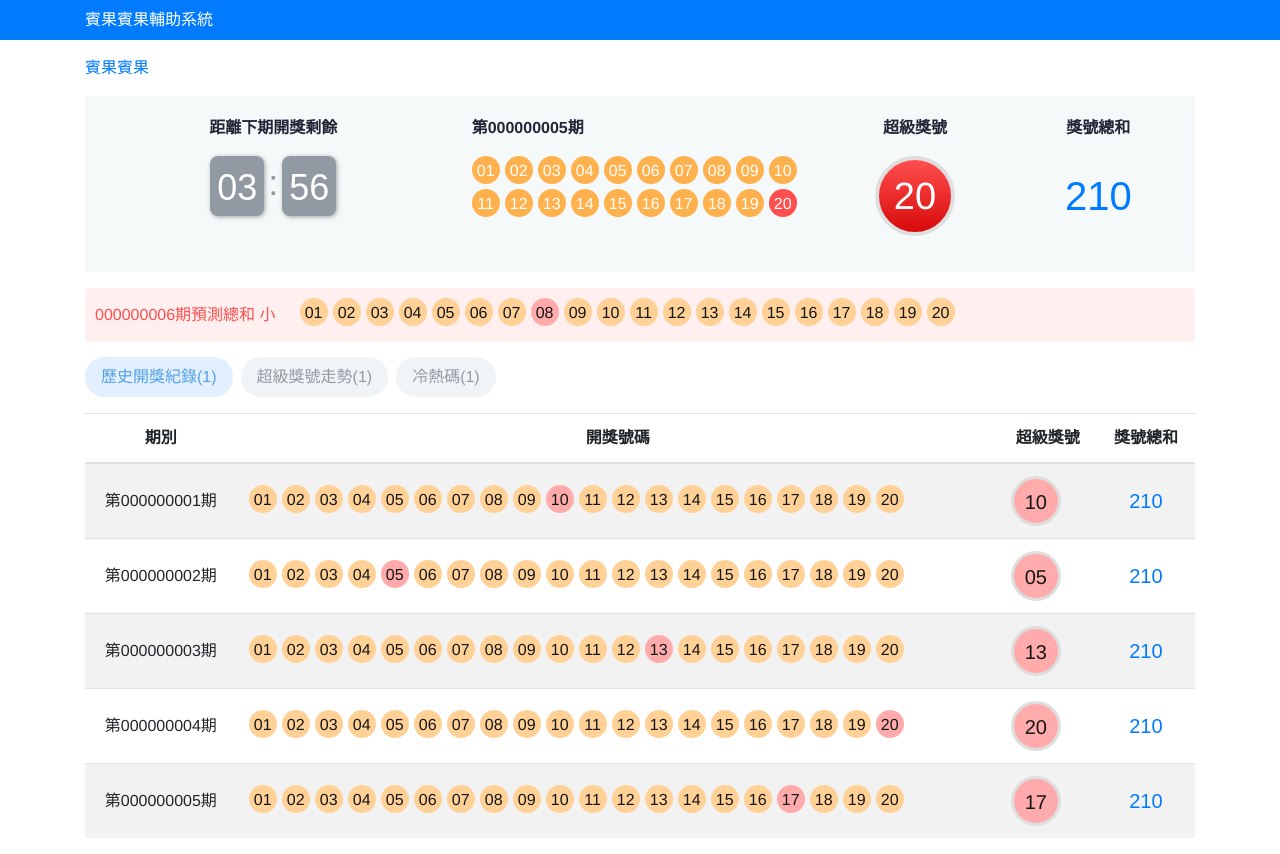
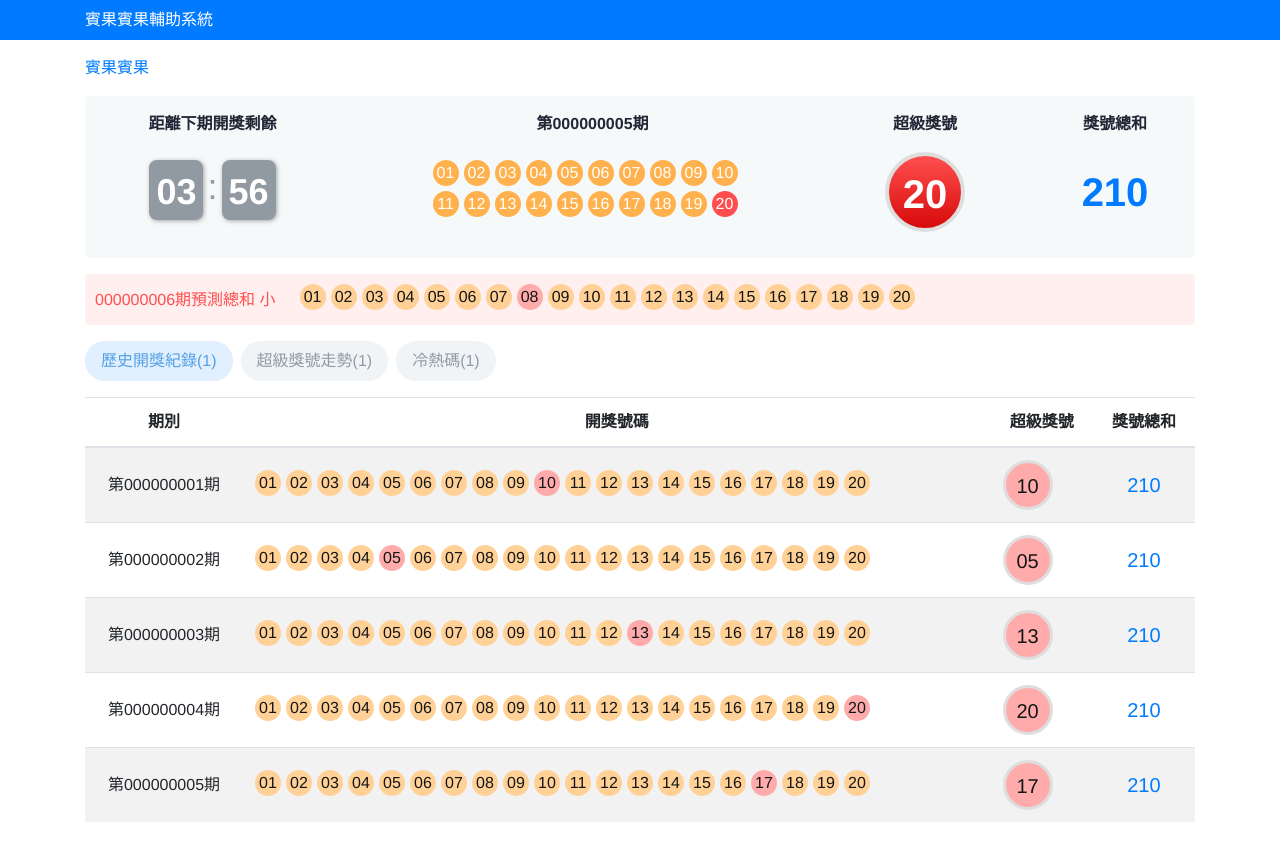
Before and after one commit to chunlingliao/bingo-analysis, a Vue app: page /bingo-home in a window 1280 px wide. Built offline with nearby package versions, Linux system fonts and the light colour scheme.

Commit message:
調整當前資訊區及球號樣式

```diff
--- a/src/views/exercise/BingoHome.vue
+++ b/src/views/exercise/BingoHome.vue
@@ -16,51 +16,53 @@
         <div class="currentInfo mt-3">
           <div class="row">
             <!-- 倒數器 -->
-            <div class="countdown col-md-4 col-sm-12 pb-3">
+            <div class="countdown col-md-3 col-sm-12 pb-3">
               <p>距離下期開獎剩餘</p>
-              <div class="d-flex justify-content-center text-center">
-                <span class="timeMinutes">
+              <div class="d-flex justify-content-center pt-2 pb-2">
+                <span class="time font-weight-bold">
                   03
                 </span>
                 <span class="timeColon">:</span>
-                <span class="timeSeconds">
+                <span class="time font-weight-bold">
                   56
                 </span>
               </div>
             </div>
 
             <!-- 當前期號 -->
-            <div class="currentNumber col-md-4 col-sm-12 pb-3 text-md-left text-sm-center">
+            <div class="currentNumber col-md-5 col-sm-12 pb-3 text-center">
               <p>第<span>000000005</span>期</p>
-              <div class="ball">
-                <div class="whiteNumber">01</div>
-                <div class="whiteNumber">02</div>
-                <div class="whiteNumber">03</div>
-                <div class="whiteNumber">04</div>
-                <div class="whiteNumber">05</div>
-                <div class="whiteNumber">06</div>
-                <div class="whiteNumber">07</div>
-                <div class="whiteNumber">08</div>
-                <div class="whiteNumber">09</div>
-                <div class="whiteNumber">10</div>
-                <div class="whiteNumber">11</div>
-                <div class="whiteNumber">12</div>
-                <div class="whiteNumber">13</div>
-                <div class="whiteNumber">14</div>
-                <div class="whiteNumber">15</div>
-                <div class="whiteNumber">16</div>
-                <div class="whiteNumber">17</div>
-                <div class="whiteNumber">18</div>
-                <div class="whiteNumber">19</div>
-                <div class="whiteNumber superNumber">20</div>
+              <div class="d-flex justify-content-center pt-2 pb-2">
+                <div class="ball" style="max-width: 320px;">
+                  <div class="defaultBall">01</div>
+                  <div class="defaultBall">02</div>
+                  <div class="defaultBall">03</div>
+                  <div class="defaultBall">04</div>
+                  <div class="defaultBall">05</div>
+                  <div class="defaultBall">06</div>
+                  <div class="defaultBall">07</div>
+                  <div class="defaultBall">08</div>
+                  <div class="defaultBall">09</div>
+                  <div class="defaultBall">10</div>
+                  <div class="defaultBall">11</div>
+                  <div class="defaultBall">12</div>
+                  <div class="defaultBall">13</div>
+                  <div class="defaultBall">14</div>
+                  <div class="defaultBall">15</div>
+                  <div class="defaultBall">16</div>
+                  <div class="defaultBall">17</div>
+                  <div class="defaultBall">18</div>
+                  <div class="defaultBall">19</div>
+                  <div class="defaultBall specialBall">20</div>
+                </div>
               </div>
             </div>
 
             <!-- 超級獎號 -->
             <div class="col-md-2 col-sm-6 pb-3">
               <p>超級獎號</p>
-              <div class="d-flex justify-content-center text-center">
-                <div class="superBall">
+              <div class="d-flex justify-content-center">
+                <div class="superBall font-weight-bold">
                   20
                 </div>
               </div>
@@ -69,8 +71,8 @@
             <!-- 獎號總和 -->
             <div class="col-md-2 col-sm-6">
               <p>獎號總和</p>
-              <div class="d-flex justify-content-center text-center">
-                <div class="totalBall text-primary">
+              <div class="d-flex justify-content-center">
+                <div class="totalBall font-weight-bold text-primary">
                   210
                 </div>
               </div>
@@ -82,26 +84,26 @@
         <div class="predictionInfo mt-3 text-left d-flex align-items-center">
           <span class="predictionNumber">000000006期預測總和 小</span>
           <span class="ball ml-4">
-            <div class="blackNumber">01</div>
-            <div class="blackNumber">02</div>
-            <div class="blackNumber">03</div>
-            <div class="blackNumber">04</div>
-            <div class="blackNumber">05</div>
-            <div class="blackNumber">06</div>
-            <div class="blackNumber">07</div>
-            <div class="blackNumber superNumber">08</div>
-            <div class="blackNumber">09</div>
-            <div class="blackNumber">10</div>
-            <div class="blackNumber">11</div>
-            <div class="blackNumber">12</div>
-            <div class="blackNumber">13</div>
-            <div class="blackNumber">14</div>
-            <div class="blackNumber">15</div>
-            <div class="blackNumber">16</div>
-            <div class="blackNumber">17</div>
-            <div class="blackNumber">18</div>
-            <div class="blackNumber">19</div>
-            <div class="blackNumber">20</div>
+            <div class="defaultBall blackTextBall">01</div>
+            <div class="defaultBall blackTextBall">02</div>
+            <div class="defaultBall blackTextBall">03</div>
+            <div class="defaultBall blackTextBall">04</div>
+            <div class="defaultBall blackTextBall">05</div>
+            <div class="defaultBall blackTextBall">06</div>
+            <div class="defaultBall blackTextBall">07</div>
+            <div class="defaultBall blackTextBall specialBall">08</div>
+            <div class="defaultBall blackTextBall">09</div>
+            <div class="defaultBall blackTextBall">10</div>
+            <div class="defaultBall blackTextBall">11</div>
+            <div class="defaultBall blackTextBall">12</div>
+            <div class="defaultBall blackTextBall">13</div>
+            <div class="defaultBall blackTextBall">14</div>
+            <div class="defaultBall blackTextBall">15</div>
+            <div class="defaultBall blackTextBall">16</div>
+            <div class="defaultBall blackTextBall">17</div>
+            <div class="defaultBall blackTextBall">18</div>
+            <div class="defaultBall blackTextBall">19</div>
+            <div class="defaultBall blackTextBall">20</div>
           </span>
         </div>
 
@@ -134,29 +136,29 @@
                   <td class="align-middle">第{{ items.number }}期</td>
                   <td class="align-middle">
                     <!-- <div class="ball">
-                      <div class="blackNumber">01</div>
-                      <div class="blackNumber">02</div>
-                      <div class="blackNumber superNumber">03</div>
-                      <div class="blackNumber">04</div>
-                      <div class="blackNumber">05</div>
-                      <div class="blackNumber">06</div>
-                      <div class="blackNumber">07</div>
-                      <div class="blackNumber">08</div>
-                      <div class="blackNumber">09</div>
-                      <div class="blackNumber">10</div>
-                      <div class="blackNumber">11</div>
-                      <div class="blackNumber">12</div>
-                      <div class="blackNumber">13</div>
-                      <div class="blackNumber">14</div>
-                      <div class="blackNumber">15</div>
-                      <div class="blackNumber">16</div>
-                      <div class="blackNumber">17</div>
-                      <div class="blackNumber">18</div>
-                      <div class="blackNumber">19</div>
-                      <div class="blackNumber">20</div>
+                      <div class="defaultBall blackTextBall">01</div>
+                      <div class="defaultBall blackTextBall">02</div>
+                      <div class="defaultBall blackTextBall specialBall">03</div>
+                      <div class="defaultBall blackTextBall">04</div>
+                      <div class="defaultBall blackTextBall">05</div>
+                      <div class="defaultBall blackTextBall">06</div>
+                      <div class="defaultBall blackTextBall">07</div>
+                      <div class="defaultBall blackTextBall">08</div>
+                      <div class="defaultBall blackTextBall">09</div>
+                      <div class="defaultBall blackTextBall">10</div>
+                      <div class="defaultBall blackTextBall">11</div>
+                      <div class="defaultBall blackTextBall">12</div>
+                      <div class="defaultBall blackTextBall">13</div>
+                      <div class="defaultBall blackTextBall">14</div>
+                      <div class="defaultBall blackTextBall">15</div>
+                      <div class="defaultBall blackTextBall">16</div>
+                      <div class="defaultBall blackTextBall">17</div>
+                      <div class="defaultBall blackTextBall">18</div>
+                      <div class="defaultBall blackTextBall">19</div>
+                      <div class="defaultBall blackTextBall">20</div>
                     </div> -->
                     <div class="ball">
-                      <div :class="['blackNumber', {'superNumber': ball === items.superBall}]" v-for="ball in items.balls.split(',')">{{ ball }}</div>
+                      <div :class="['defaultBall blackTextBall', {'specialBall': ball === items.superBall}]" v-for="ball in items.balls.split(',')">{{ ball }}</div>
                     </div>
                   </td>
                   <td class="align-middle">
@@ -185,7 +187,7 @@
               <tbody>
                 <tr v-for="(items, i) in hotBalls" :key="i">
                   <td v-for="(content, j) in items" :key="j">
-                    <div class="ball"><div class="blackNumber">{{ content.ball }}</div></div>
+                    <div class="ball"><div class="defaultBall blackTextBall">{{ content.ball }}</div></div>
                     <div class="">{{ content.count }}次</div>
                   </td>
                 </tr>
@@ -216,36 +218,36 @@ export default {
       // 冷熱碼列表
       hotBalls: [
         [
-          {ball: '01', count: '27'},{ball: '02', count: '27'},{ball: '03', count: '27'},{ball: '04', count: '27'},{ball: '05', count: '27'},
-          {ball: '06', count: '27'},{ball: '07', count: '27'},{ball: '08', count: '27'},{ball: '09', count: '27'},{ball: '10', count: '27'}
+          {ball: '01', count: '0'},{ball: '02', count: '0'},{ball: '03', count: '0'},{ball: '04', count: '0'},{ball: '05', count: '95'},
+          {ball: '06', count: '0'},{ball: '07', count: '100'},{ball: '08', count: '0'},{ball: '09', count: '0'},{ball: '10', count: '98'}
         ],
         [
-          {ball: '11', count: '27'},{ball: '12', count: '27'},{ball: '13', count: '27'},{ball: '14', count: '27'},{ball: '15', count: '27'},
-          {ball: '16', count: '27'},{ball: '17', count: '27'},{ball: '18', count: '27'},{ball: '19', count: '27'},{ball: '20', count: '27'}
+          {ball: '11', count: '0'},{ball: '12', count: '0'},{ball: '13', count: '0'},{ball: '14', count: '0'},{ball: '15', count: '0'},
+          {ball: '16', count: '0'},{ball: '17', count: '0'},{ball: '18', count: '0'},{ball: '19', count: '0'},{ball: '20', count: '102'}
         ],
         [
-          {ball: '21', count: '27'},{ball: '22', count: '27'},{ball: '23', count: '27'},{ball: '24', count: '27'},{ball: '25', count: '27'},
-          {ball: '26', count: '27'},{ball: '27', count: '27'},{ball: '28', count: '27'},{ball: '29', count: '27'},{ball: '30', count: '27'}
+          {ball: '21', count: '0'},{ball: '22', count: '0'},{ball: '23', count: '0'},{ball: '24', count: '0'},{ball: '25', count: '0'},
+          {ball: '26', count: '0'},{ball: '27', count: '0'},{ball: '28', count: '0'},{ball: '29', count: '0'},{ball: '30', count: '0'}
         ],
         [
-          {ball: '31', count: '27'},{ball: '32', count: '27'},{ball: '33', count: '27'},{ball: '34', count: '27'},{ball: '35', count: '27'},
-          {ball: '36', count: '27'},{ball: '37', count: '27'},{ball: '38', count: '27'},{ball: '39', count: '27'},{ball: '40', count: '27'}
+          {ball: '31', count: '0'},{ball: '32', count: '0'},{ball: '33', count: '0'},{ball: '34', count: '0'},{ball: '35', count: '0'},
+          {ball: '36', count: '0'},{ball: '37', count: '0'},{ball: '38', count: '0'},{ball: '39', count: '0'},{ball: '40', count: '0'}
         ],
         [
-          {ball: '41', count: '27'},{ball: '42', count: '27'},{ball: '43', count: '27'},{ball: '44', count: '27'},{ball: '45', count: '27'},
-          {ball: '46', count: '27'},{ball: '47', count: '27'},{ball: '48', count: '27'},{ball: '49', count: '27'},{ball: '50', count: '27'}
+          {ball: '41', count: '0'},{ball: '42', count: '0'},{ball: '43', count: '0'},{ball: '44', count: '0'},{ball: '45', count: '0'},
+          {ball: '46', count: '0'},{ball: '47', count: '0'},{ball: '48', count: '0'},{ball: '49', count: '0'},{ball: '50', count: '0'}
         ],
         [
-          {ball: '51', count: '27'},{ball: '52', count: '27'},{ball: '53', count: '27'},{ball: '54', count: '27'},{ball: '55', count: '27'},
-          {ball: '56', count: '27'},{ball: '57', count: '27'},{ball: '58', count: '27'},{ball: '59', count: '27'},{ball: '60', count: '27'}
+          {ball: '51', count: '0'},{ball: '52', count: '0'},{ball: '53', count: '0'},{ball: '54', count: '0'},{ball: '55', count: '0'},
+          {ball: '56', count: '0'},{ball: '57', count: '0'},{ball: '58', count: '0'},{ball: '59', count: '0'},{ball: '60', count: '0'}
         ],
         [
-          {ball: '61', count: '27'},{ball: '62', count: '27'},{ball: '63', count: '27'},{ball: '64', count: '27'},{ball: '65', count: '27'},
-          {ball: '66', count: '27'},{ball: '67', count: '27'},{ball: '68', count: '27'},{ball: '69', count: '27'},{ball: '70', count: '27'}
+          {ball: '61', count: '0'},{ball: '62', count: '0'},{ball: '63', count: '0'},{ball: '64', count: '0'},{ball: '65', count: '0'},
+          {ball: '66', count: '0'},{ball: '67', count: '0'},{ball: '68', count: '0'},{ball: '69', count: '0'},{ball: '70', count: '0'}
         ],
         [
-          {ball: '71', count: '27'},{ball: '72', count: '27'},{ball: '73', count: '27'},{ball: '74', count: '27'},{ball: '75', count: '27'},
-          {ball: '76', count: '27'},{ball: '77', count: '27'},{ball: '78', count: '27'},{ball: '79', count: '27'},{ball: '80', count: '27'}
+          {ball: '71', count: '0'},{ball: '72', count: '0'},{ball: '73', count: '0'},{ball: '74', count: '0'},{ball: '75', count: '0'},
+          {ball: '76', count: '0'},{ball: '77', count: '0'},{ball: '78', count: '0'},{ball: '79', count: '0'},{ball: '80', count: '50'}
         ]
       ]
     }
@@ -257,7 +259,7 @@ export default {
 .tinyBingo {
   /* 當前資訊區 */
   .currentInfo {
-    padding: 20px;
+    padding: 16px 0 10px 0;
     border-radius: 4px;
     background-color: #f6f9fa;
     p {
@@ -267,8 +269,7 @@ export default {
 
     // 倒數器
     .countdown {
-      .timeMinutes,
-      .timeSeconds {
+      .time {
         float: left;
         width: 54px;
         height: 60px;
@@ -276,7 +277,6 @@ export default {
         box-shadow: 1px 1px 4px 0 rgba(80, 80, 80, 0.5);
         background-color: #919aa3;
         padding: 5px;
-        font-family: Arial;
         font-size: 36px;
         color: #ffffff;
       }
@@ -286,21 +286,10 @@ export default {
         color: #919aa3;
       }
     }
+
     // 當期球號
-    .currentNumber {
-      // 球號
-      // .ball div {
-      //   float: left;
-      //   width: 28px;
-      //   height: 28px;
-      //   color: #fff;
-      //   margin: 0px 5px 5px 0px;
-      //   border-radius: 50%;
-      //   background-color: #ffb14e;
-      //   line-height: 28px;
-      //   text-align: center;
-      // }
-    }
+    .currentNumber {}
+
     // 超級獎號
     .superBall {
       width: 80px;
@@ -310,12 +299,13 @@ export default {
       border-radius: 50%;
       background-image: linear-gradient(to bottom, #ff4e4e 1%, #d70a0a);
       color: #fff;
-      font-size: 38px;
+      font-size: 40px;
+      margin: 0 auto;
     }
+
     // 獎號總和
     .totalBall {
       padding: 10px;
-      font-family: Arial;
       font-size: 40px;
       color: #029fff;
     }
@@ -329,18 +319,6 @@ export default {
     .predictionNumber {
       color: #ff4e4e;
     }
-    // 球號
-    // .ball div {
-    //   float: left;
-    //   width: 28px;
-    //   height: 28px;
-    //   color: #fff;
-    //   margin: 0px 2px;
-    //   border-radius: 50%;
-    //   background-color: #ffb14e;
-    //   line-height: 28px;
-    //   text-align: center;
-    // }
   }
 
   /* 分頁分析區 */
@@ -357,19 +335,8 @@ export default {
       color: #919aa3;
     }
   }
+  // 表格
   .tableList {
-    // 開獎號碼
-    // .ball div {
-    //   float: left;
-    //   width: 28px;
-    //   height: 28px;
-    //   color: #fff;
-    //   margin: 0px 5px 5px 0px;
-    //   border-radius: 50%;
-    //   background-color: #ffb14e;
-    //   line-height: 28px;
-    //   text-align: center;
-    // }
     // 超級獎號
     .superBall {
       width: 50px;
@@ -384,38 +351,36 @@ export default {
     // 獎號總和
     .totalBall {
       padding: 10px;
-      font-family: Arial;
       font-size: 20px;
     }
   }
 
+  /* 共用 */
   // 球號
   .ball {
-    div {
+    .defaultBall {
       float: left;
-      width: 28px;
-      height: 28px;
+      width: 26px;
+      height: 26px;
       margin: 0px 5px 5px 0px;
       border-radius: 50%;
-      line-height: 1.9;
+      line-height: 26px;
       text-align: center;
-    }
-    // 白色文字球號
-    .whiteNumber {
+      font-weight: 500;
       color: #fff;
       background-color: #ffb14e;
     }
-    // 白色文字超級獎號
-    .whiteNumber.superNumber {
+    // 預設超級獎號
+    .defaultBall.specialBall {
       background-color: #ff4e4e;
     }
     // 黑色文字球號
-    .blackNumber {
+    .blackTextBall {
       color: #151515;
       background-color: #ffd196;
     }
     // 黑色文字超級獎號
-    .blackNumber.superNumber {
+    .blackTextBall.specialBall {
       background-color: #ffabab;
     }
   }
```
